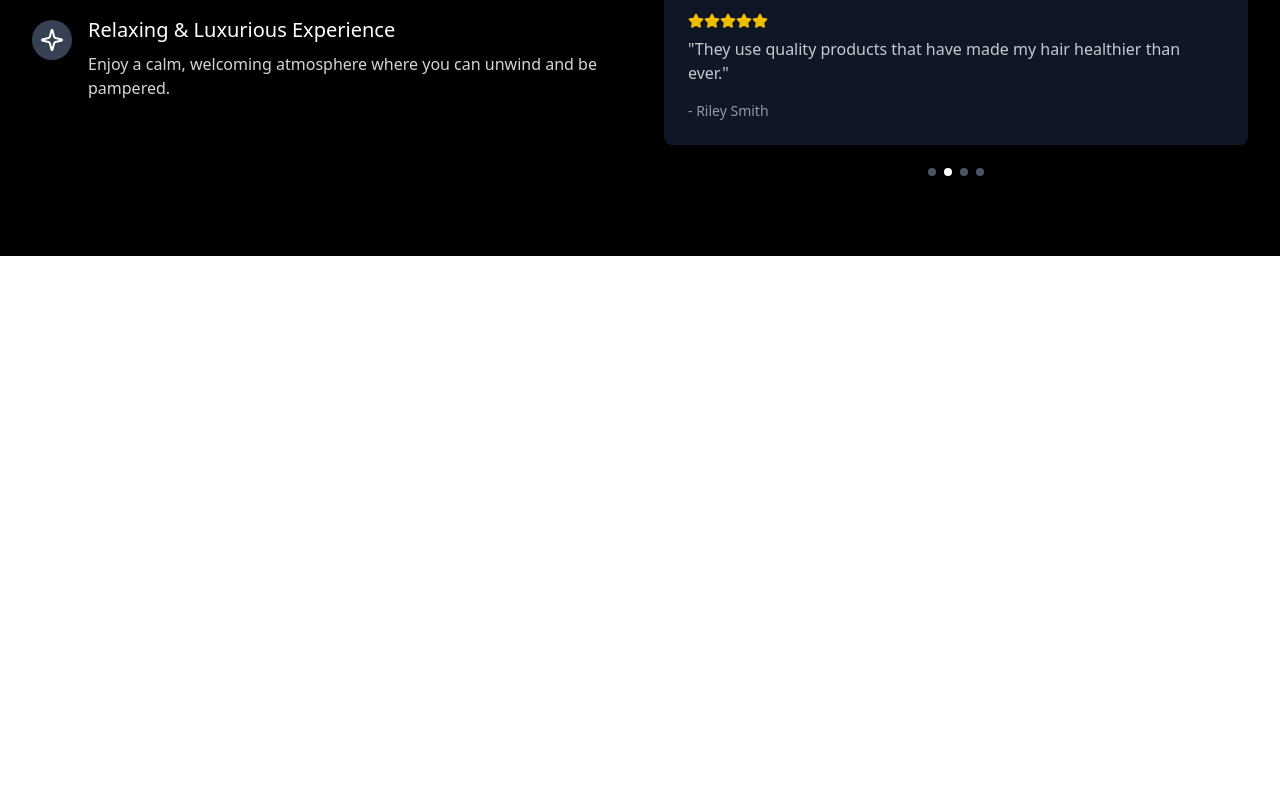
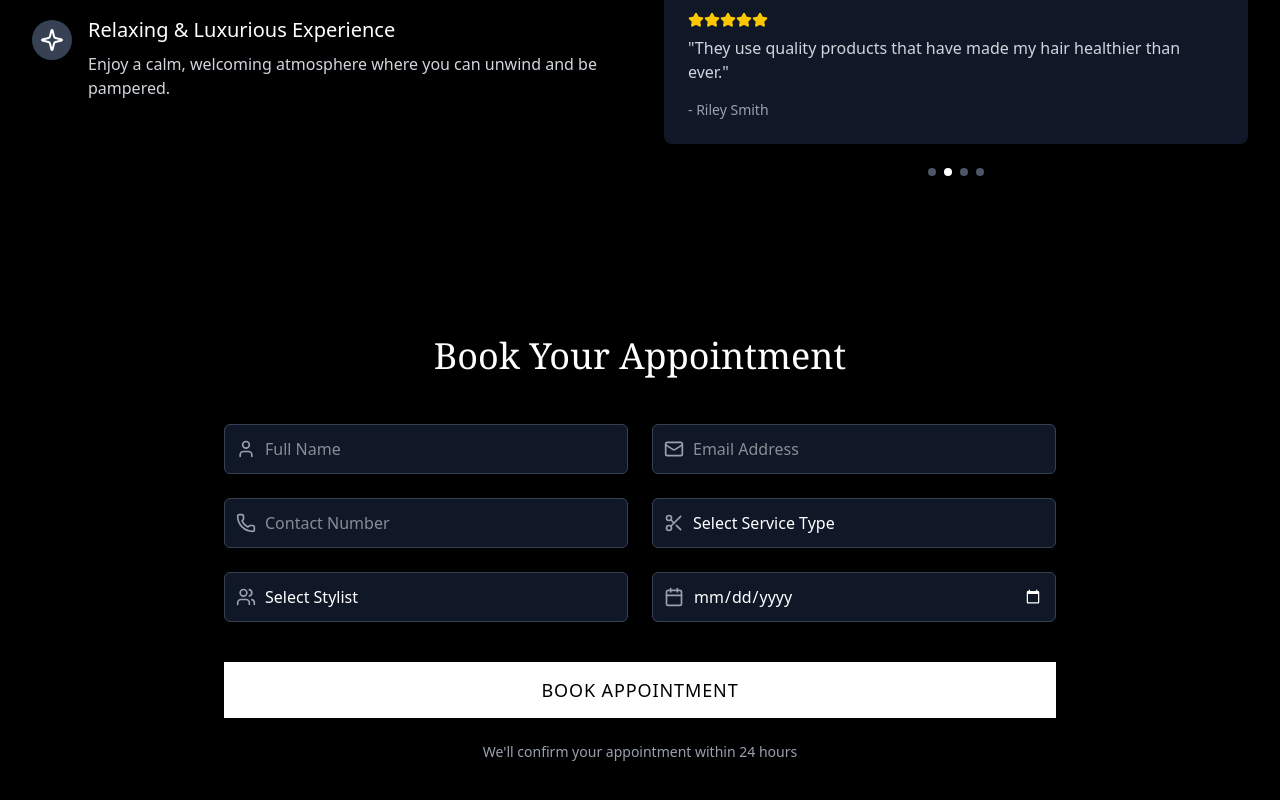
Before and after one commit to janthony25/Client-CutdUncut, a React (Vite) app: page / in a window 1280 px wide. Shown: the part 2092-2892 px from the top of the page. Before the commit the page ends 2348 px from the top, so only its background shows below. Built offline with nearby package versions, Linux system fonts and the light colour scheme; a web font is replaced by a local one.

Commit message:
Add book appointment component

```diff
--- /dev/null
+++ b/src/pages/HomeComponents/ContactUs.jsx
@@ -0,0 +1,255 @@
+import React, { useState, useRef } from 'react';
+import { motion, useInView } from 'framer-motion';
+import { Calendar, User, Mail, Phone, Scissors, Users } from 'lucide-react';
+
+export default function ContactUs() {
+  const [formData, setFormData] = useState({
+    fullName: '',
+    email: '',
+    phone: '',
+    serviceType: '',
+    stylist: '',
+    date: ''
+  });
+
+  const ref = useRef(null);
+  const isInView = useInView(ref, {
+    once: true,
+    margin: "-100px"
+  });
+
+  const titleVariants = {
+    hidden: { opacity: 0, y: 20 },
+    visible: {
+      opacity: 1,
+      y: 0,
+      transition: { duration: 0.5 }
+    }
+  };
+
+  const containerVariants = {
+    hidden: { opacity: 0 },
+    visible: {
+      opacity: 1,
+      transition: {
+        duration: 0.5,
+        staggerChildren: 0.1
+      }
+    }
+  };
+
+  const itemVariants = {
+    hidden: { opacity: 0, y: 20 },
+    visible: {
+      opacity: 1,
+      y: 0,
+      transition: { duration: 0.5 }
+    }
+  };
+
+  const buttonVariant = {
+    hidden: { opacity: 0, y: 20 },
+    visible: {
+      opacity: 1,
+      y: 0,
+      transition: { duration: 0.5, delay: 0.3 }
+    }
+  };
+
+  const handleChange = (e) => {
+    const { name, value } = e.target;
+    setFormData(prev => ({
+      ...prev,
+      [name]: value
+    }));
+  };
+
+  const handleSubmit = (e) => {
+    e.preventDefault();
+    console.log('Form submitted:', formData);
+    // Add your form submission logic here
+
+    // Reset form after submission
+    setFormData({
+      fullName: '',
+      email: '',
+      phone: '',
+      serviceType: '',
+      stylist: '',
+      date: ''
+    });
+  };
+
+  // List of services
+  const services = [
+    "Hair Coloring",
+    "Hair Styling",
+    "Men's Haircut",
+    "Women's Haircuts",
+    "Kids Haircuts",
+    "Hair Treatment"
+  ];
+
+  // List of stylists
+  const stylists = [
+    "Sarah Johnson",
+    "Michael Chen",
+    "Olivia Rodriguez",
+    "James Smith",
+    "Any Available Stylist"
+  ];
+
+  return (
+    <div className="bg-black text-white py-20 w-full" ref={ref}>
+      <div className="max-w-4xl mx-auto px-4 sm:px-6 lg:px-8">
+        <motion.h2
+          className="text-4xl font-serif text-center mb-12"
+          variants={titleVariants}
+          initial="hidden"
+          animate={isInView ? "visible" : "hidden"}
+        >
+          Book Your Appointment
+        </motion.h2>
+
+        <motion.form
+          onSubmit={handleSubmit}
+          className="grid grid-cols-1 md:grid-cols-2 gap-6"
+          variants={containerVariants}
+          initial="hidden"
+          animate={isInView ? "visible" : "hidden"}
+        >
+          {/* Full Name */}
+          <motion.div className="relative" variants={itemVariants}>
+            <div className="absolute inset-y-0 left-0 pl-3 flex items-center pointer-events-none">
+              <User className="h-5 w-5 text-gray-400" />
+            </div>
+            <input
+              type="text"
+              name="fullName"
+              value={formData.fullName}
+              onChange={handleChange}
+              placeholder="Full Name"
+              required
+              className="w-full pl-10 pr-3 py-3 bg-gray-900 border border-gray-700 rounded-md focus:outline-none focus:ring-2 focus:ring-white/50 transition-colors text-white"
+            />
+          </motion.div>
+
+          {/* Email */}
+          <motion.div className="relative" variants={itemVariants}>
+            <div className="absolute inset-y-0 left-0 pl-3 flex items-center pointer-events-none">
+              <Mail className="h-5 w-5 text-gray-400" />
+            </div>
+            <input
+              type="email"
+              name="email"
+              value={formData.email}
+              onChange={handleChange}
+              placeholder="Email Address"
+              required
+              className="w-full pl-10 pr-3 py-3 bg-gray-900 border border-gray-700 rounded-md focus:outline-none focus:ring-2 focus:ring-white/50 transition-colors text-white"
+            />
+          </motion.div>
+
+          {/* Phone */}
+          <motion.div className="relative" variants={itemVariants}>
+            <div className="absolute inset-y-0 left-0 pl-3 flex items-center pointer-events-none">
+              <Phone className="h-5 w-5 text-gray-400" />
+            </div>
+            <input
+              type="tel"
+              name="phone"
+              value={formData.phone}
+              onChange={handleChange}
+              placeholder="Contact Number"
+              required
+              className="w-full pl-10 pr-3 py-3 bg-gray-900 border border-gray-700 rounded-md focus:outline-none focus:ring-2 focus:ring-white/50 transition-colors text-white"
+            />
+          </motion.div>
+
+          {/* Service Type */}
+          <motion.div className="relative" variants={itemVariants}>
+            <div className="absolute inset-y-0 left-0 pl-3 flex items-center pointer-events-none">
+              <Scissors className="h-5 w-5 text-gray-400" />
+            </div>
+            <select
+              name="serviceType"
+              value={formData.serviceType}
+              onChange={handleChange}
+              required
+              className="w-full pl-10 pr-3 py-3 bg-gray-900 border border-gray-700 rounded-md focus:outline-none focus:ring-2 focus:ring-white/50 transition-colors text-white appearance-none"
+            >
+              <option value="" disabled>Select Service Type</option>
+              {services.map((service, index) => (
+                <option key={index} value={service}>
+                  {service}
+                </option>
+              ))}
+            </select>
+          </motion.div>
+
+          {/* Stylist */}
+          <motion.div className="relative" variants={itemVariants}>
+            <div className="absolute inset-y-0 left-0 pl-3 flex items-center pointer-events-none">
+              <Users className="h-5 w-5 text-gray-400" />
+            </div>
+            <select
+              name="stylist"
+              value={formData.stylist}
+              onChange={handleChange}
+              required
+              className="w-full pl-10 pr-3 py-3 bg-gray-900 border border-gray-700 rounded-md focus:outline-none focus:ring-2 focus:ring-white/50 transition-colors text-white appearance-none"
+            >
+              <option value="" disabled>Select Stylist</option>
+              {stylists.map((stylist, index) => (
+                <option key={index} value={stylist}>
+                  {stylist}
+                </option>
+              ))}
+            </select>
+          </motion.div>
+
+          {/* Date */}
+          <motion.div className="relative" variants={itemVariants}>
+            <div className="absolute inset-y-0 left-0 pl-3 flex items-center pointer-events-none">
+              <Calendar className="h-5 w-5 text-gray-400" />
+            </div>
+            <input
+              type="date"
+              name="date"
+              value={formData.date}
+              onChange={handleChange}
+              required
+              className="w-full pl-10 pr-3 py-3 bg-gray-900 border border-gray-700 rounded-md focus:outline-none focus:ring-2 focus:ring-white/50 transition-colors text-white cursor-pointer"
+              style={{
+                colorScheme: 'dark',
+                // Improve calendar icon visibility
+                backgroundImage: 'none'
+              }}
+              onClick={(e) => e.target.showPicker()}
+            />
+          </motion.div>
+
+          {/* Submit Button - spans full width */}
+          <motion.div className="md:col-span-2 mt-4" variants={buttonVariant}>
+            <button
+              type="submit"
+              className="w-full px-8 py-3 bg-white text-black border-2 border-white hover:bg-black hover:text-white
+              transition-all duration-300 text-lg tracking-wider uppercase shadow-lg"
+            >
+              Book Appointment
+            </button>
+          </motion.div>
+        </motion.form>
+
+        <motion.p
+          className="text-center text-gray-400 mt-6 text-sm"
+          variants={itemVariants}
+          initial="hidden"
+          animate={isInView ? "visible" : "hidden"}
+        >
+          We'll confirm your appointment within 24 hours
+        </motion.p>
+      </div>
+    </div>
+  );
+}
--- a/src/pages/HomePage.jsx
+++ b/src/pages/HomePage.jsx
@@ -2,6 +2,7 @@ import React from "react";
 import Hero from "./HomeComponents/Hero";
 import Services from "./HomeComponents/Services";
 import ChooseUs from "./HomeComponents/ChooseUs";
+import ContactUs from "./HomeComponents/ContactUs";
 
 
 export default function HomePage() {
@@ -11,6 +12,7 @@ export default function HomePage() {
     <Hero />
     <Services />
     <ChooseUs />
+    <ContactUs />
     </div>
   );
 }
```
